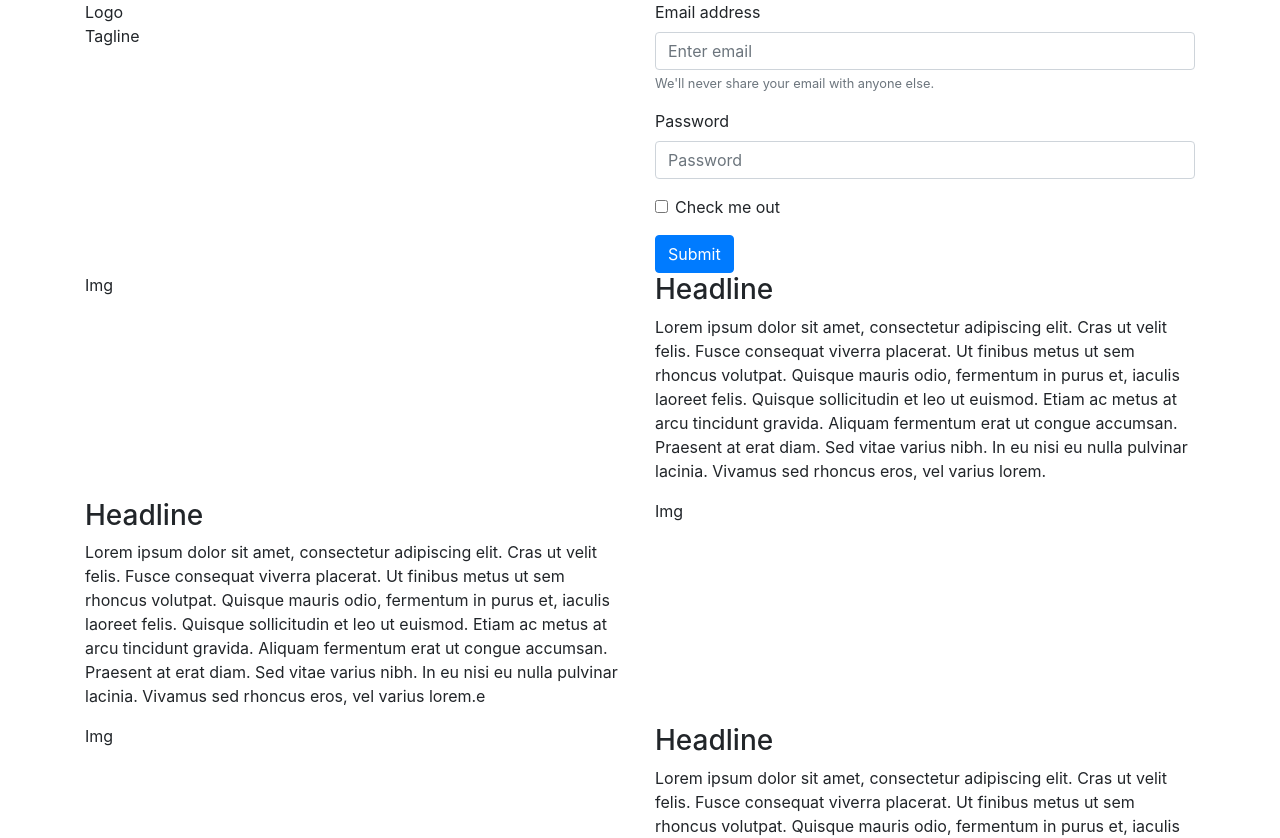
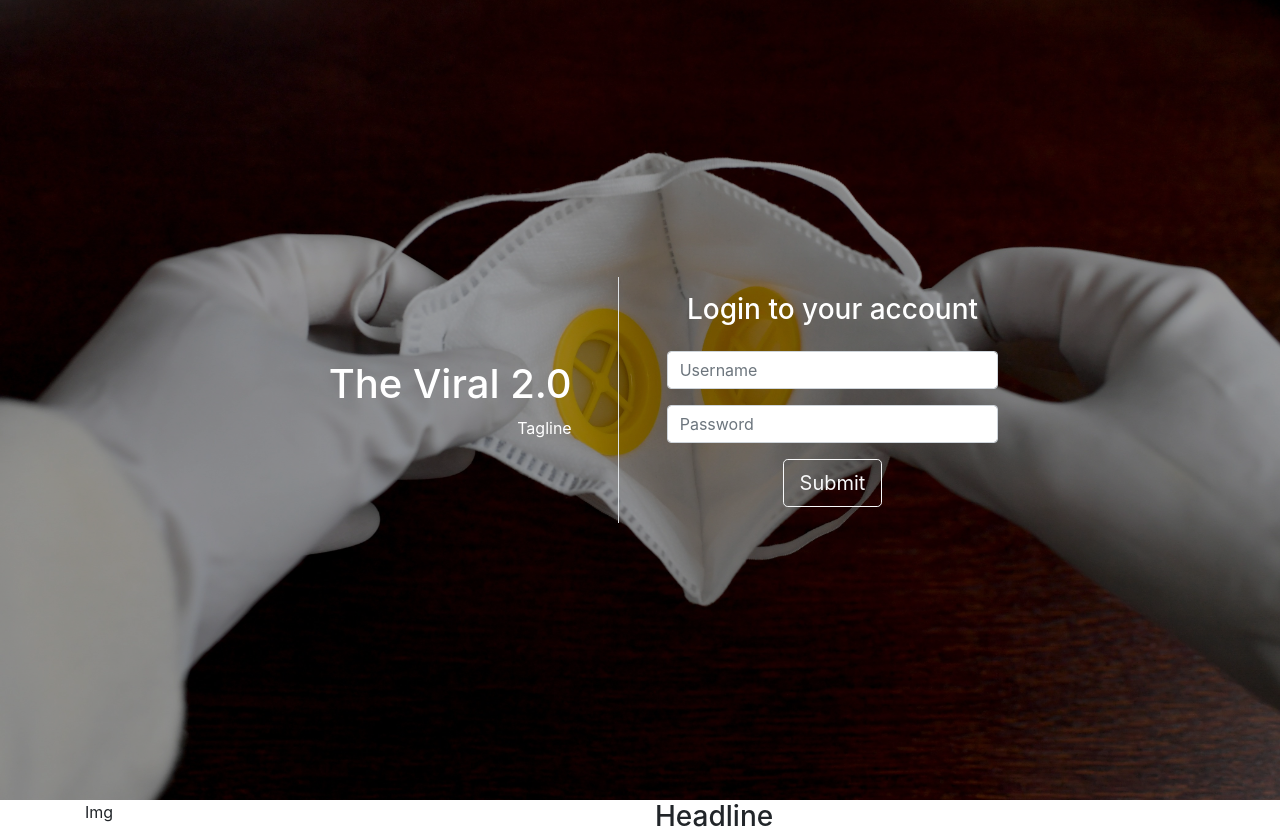
Before and after one commit to MarciaAdler/Project3-Viral2.0, a React (Create React App) app in the folder client/: page / in a window 1280 px wide. Shown: the top 838 px of the page. Built offline with nearby package versions, Linux system fonts and the light colour scheme.

Commit message:
LoginLayout home-hero desktop

```diff
--- a/client/public/index.html
+++ b/client/public/index.html
@@ -7,7 +7,7 @@
     <meta name="theme-color" content="#000000" />
     <meta
       name="description"
-      content="Web site created using create-react-app"
+      content="The Viral 2.0"
     />
     <link rel="apple-touch-icon" href="%PUBLIC_URL%/logo192.png" />
     <!--
@@ -24,7 +24,7 @@
       work correctly both with client-side routing and a non-root public URL.
       Learn how to configure a non-root public URL by running `npm run build`.
     -->
-    <title>React App</title>
+    <title>The Viral 2.0</title>
   </head>
   <body>
     <noscript>You need to enable JavaScript to run this app.</noscript>
--- a/client/src/pages/LoginLayout.js
+++ b/client/src/pages/LoginLayout.js
@@ -1,41 +1,35 @@
 import React from "react";
 import { Container, Row, Col, Form, Button } from 'react-bootstrap';
+import './assets/styles/LoginLayout.css';
 
 function LoginLayout(props) {
 
   return (
-      <div>
-      <Container>
-          <Row>
-              <Col md={6}>
-                Logo <br/>
+      <div className="h-100 w-100">
+          <Container fluid className="h-100 w-100 home-hero">
+                <Row className="h-100 justify-content-center">
+                    <Col md={4} lg={3} className="my-auto text-md-right">
+                        <h1>The Viral 2.0</h1>
                         Tagline
                     </Col>
-              <Col md={6}>
-              <Form>
-                <Form.Group controlId="formBasicEmail">
-                    <Form.Label>Email address</Form.Label>
-                    <Form.Control type="email" placeholder="Enter email" />
-                    <Form.Text className="text-muted">
-                    We'll never share your email with anyone else.
-                    </Form.Text>
+                    <Col md={5} lg={4} className="my-auto">
+                    <Form className="border-left ml-3 pl-5 py-3 text-center">
+                        <h3 className="mb-4">Login to your account</h3>
+                        <Form.Group className="mb-3" controlId="formUsername">
+                            <Form.Control type="email" placeholder="Username" />
                         </Form.Group>
 
-                <Form.Group controlId="formBasicPassword">
-                    <Form.Label>Password</Form.Label>
+                        <Form.Group className="mb-3" controlId="formPassword">
                             <Form.Control type="password" placeholder="Password" />
                         </Form.Group>
-                <Form.Group controlId="formBasicCheckbox">
-                    <Form.Check type="checkbox" label="Check me out" />
-                </Form.Group>
-                <Button variant="primary" type="submit">
+                        <Button variant="outline-light" size="lg" className="mx-auto d-block mt-3" type="submit">
                             Submit
                         </Button>
                         </Form>
                     </Col>
                 </Row>
+      </Container>
 
-      </Container>
       <Container>
             <Row>
               <Col md={6}>
@@ -43,13 +37,13 @@ function LoginLayout(props) {
               </Col>
               <Col md={6}>
                <h3>Headline</h3>
-               <p>Lorem ipsum dolor sit amet, consectetur adipiscing elit. Cras ut velit felis. Fusce consequat viverra placerat. Ut finibus metus ut sem rhoncus volutpat. Quisque mauris odio, fermentum in purus et, iaculis laoreet felis. Quisque sollicitudin et leo ut euismod. Etiam ac metus at arcu tincidunt gravida. Aliquam fermentum erat ut congue accumsan. Praesent at erat diam. Sed vitae varius nibh. In eu nisi eu nulla pulvinar lacinia. Vivamus sed rhoncus eros, vel varius lorem.</p>
+               <p>Lorem ipsum dolor sit amet, consectetur adipiscing elit. Cras ut velit felis. Fusce consequat viverra placerat. Ut finibus metus ut sem rhoncus volutpat. Quisque mauris odio, fermentum in purus et, iaculis laoreet felis.</p>
               </Col>
             </Row>
             <Row>
                 <Col md={6}>
                 <h3>Headline</h3>
-                <p>Lorem ipsum dolor sit amet, consectetur adipiscing elit. Cras ut velit felis. Fusce consequat viverra placerat. Ut finibus metus ut sem rhoncus volutpat. Quisque mauris odio, fermentum in purus et, iaculis laoreet felis. Quisque sollicitudin et leo ut euismod. Etiam ac metus at arcu tincidunt gravida. Aliquam fermentum erat ut congue accumsan. Praesent at erat diam. Sed vitae varius nibh. In eu nisi eu nulla pulvinar lacinia. Vivamus sed rhoncus eros, vel varius lorem.e</p>
+                <p>Lorem ipsum dolor sit amet, consectetur adipiscing elit. Cras ut velit felis. Fusce consequat viverra placerat. Ut finibus metus ut sem rhoncus volutpat. Quisque mauris odio, fermentum in purus et, iaculis laoreet felis.</p>
                 </Col>
                 <Col md={6}>
                     Img
@@ -61,7 +55,7 @@ function LoginLayout(props) {
                 </Col>
                 <Col md={6}>
                 <h3>Headline</h3>
-                <p>Lorem ipsum dolor sit amet, consectetur adipiscing elit. Cras ut velit felis. Fusce consequat viverra placerat. Ut finibus metus ut sem rhoncus volutpat. Quisque mauris odio, fermentum in purus et, iaculis laoreet felis. Quisque sollicitudin et leo ut euismod. Etiam ac metus at arcu tincidunt gravida. Aliquam fermentum erat ut congue accumsan. Praesent at erat diam. Sed vitae varius nibh. In eu nisi eu nulla pulvinar lacinia. Vivamus sed rhoncus eros, vel varius lorem.</p>
+                <p>Lorem ipsum dolor sit amet, consectetur adipiscing elit. Cras ut velit felis. Fusce consequat viverra placerat. Ut finibus metus ut sem rhoncus volutpat. Quisque mauris odio, fermentum in purus et, iaculis laoreet felis.</p>
                 </Col>
             </Row>
       </Container>
--- /dev/null
+++ b/client/src/pages/assets/styles/LoginLayout.css
@@ -0,0 +1,22 @@
+html, body {
+    height: 100%;
+    margin: 0;
+}
+
+div#root{
+    height:100%!important;
+}
+
+.home-hero {
+    background-image: url('../img/the-viral.jpg');
+    background-attachment: fixed;
+    background-position: center;
+    background-repeat: no-repeat;
+    background-size: cover;
+    background-color: #000000;
+    color: #FFFFFF;
+}
+
+.home-hero .row {
+    background-color: rgba(0, 0, 0, 0.4);;
+}
```
Also changed, not shown: client/epidemic-4888797.jpg (added), client/src/pages/assets/img/the-viral.jpg (added). Lines whose indentation alone changed are shown as unchanged.
